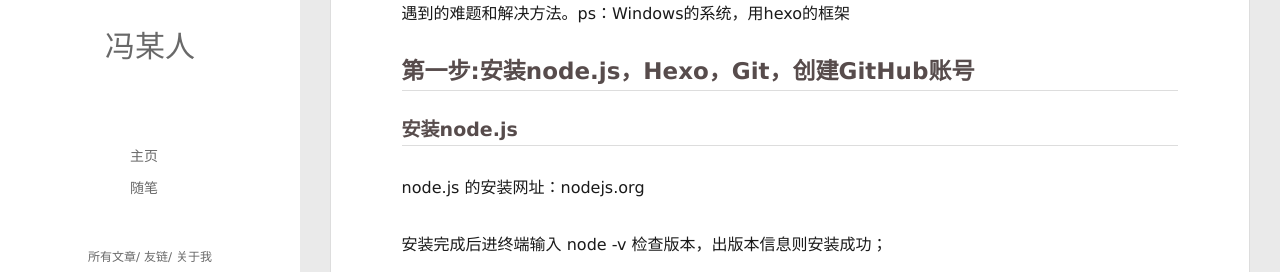
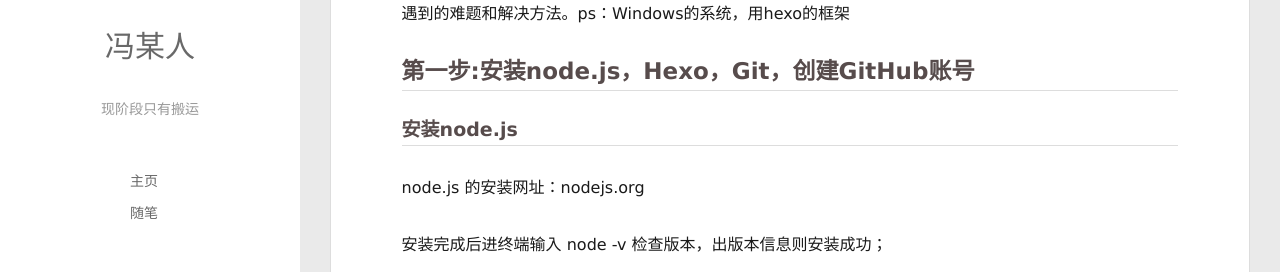
Before and after one commit to 202863149/202863149.github.io, a plain HTML site: page 2020/04/13/1/index.html in a window 1280 px wide. Shown: the part 243-515 px from the top of the page. Drawn offline with Linux system fonts and the light colour scheme.

Commit message:
Site updated: 2020-04-14 08:03:41

```diff
--- a/2020/04/13/1/index.html
+++ b/2020/04/13/1/index.html
@@ -53,6 +53,8 @@
 		<hgroup>
 		  <h1 class="header-author"><a href="/">冯某人</a></h1>
 		</hgroup>
+
+		<p class="header-subtitle">现阶段只有搬运</p>
 
 
 		<nav class="header-menu">
@@ -111,6 +113,8 @@
 			<hgroup>
 			  <h1 class="header-author js-header-author">冯某人</h1>
 			</hgroup>
+
+			<p class="header-subtitle"><i class="icon icon-quo-left"></i>现阶段只有搬运<i class="icon icon-quo-right"></i></p>
 
 
 
```
Also changed, not shown: archives/2020/04/index.html (+4 -0 lines), archives/2020/index.html (+4 -0 lines), archives/index.html (+4 -0 lines), index.html (+4 -0 lines), tags/hexo博客搭建/index.html (+4 -0 lines).
